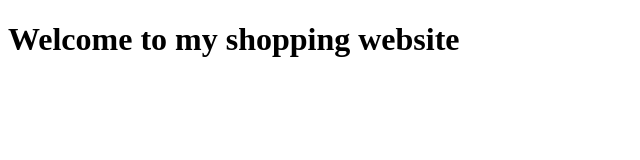
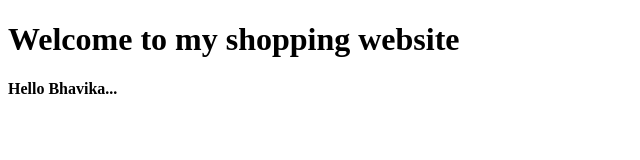
Before and after one commit to vishal230503/Full-Stack-Shopping-Application, a plain HTML site: page Frontend/index.html in a window 1280 px wide. Shown: the whole page, without its empty margins (0-640 px from the left). Drawn offline with Linux system fonts and the light colour scheme.

Commit message:
initial commit

```diff
--- a/Frontend/index.html
+++ b/Frontend/index.html
@@ -7,6 +7,6 @@
 </head>
 <body>
     <h1>Welcome to my shopping website </h1>
-
+    <b>Hello Bhavika...</b>
 </body>
 </html>
```
